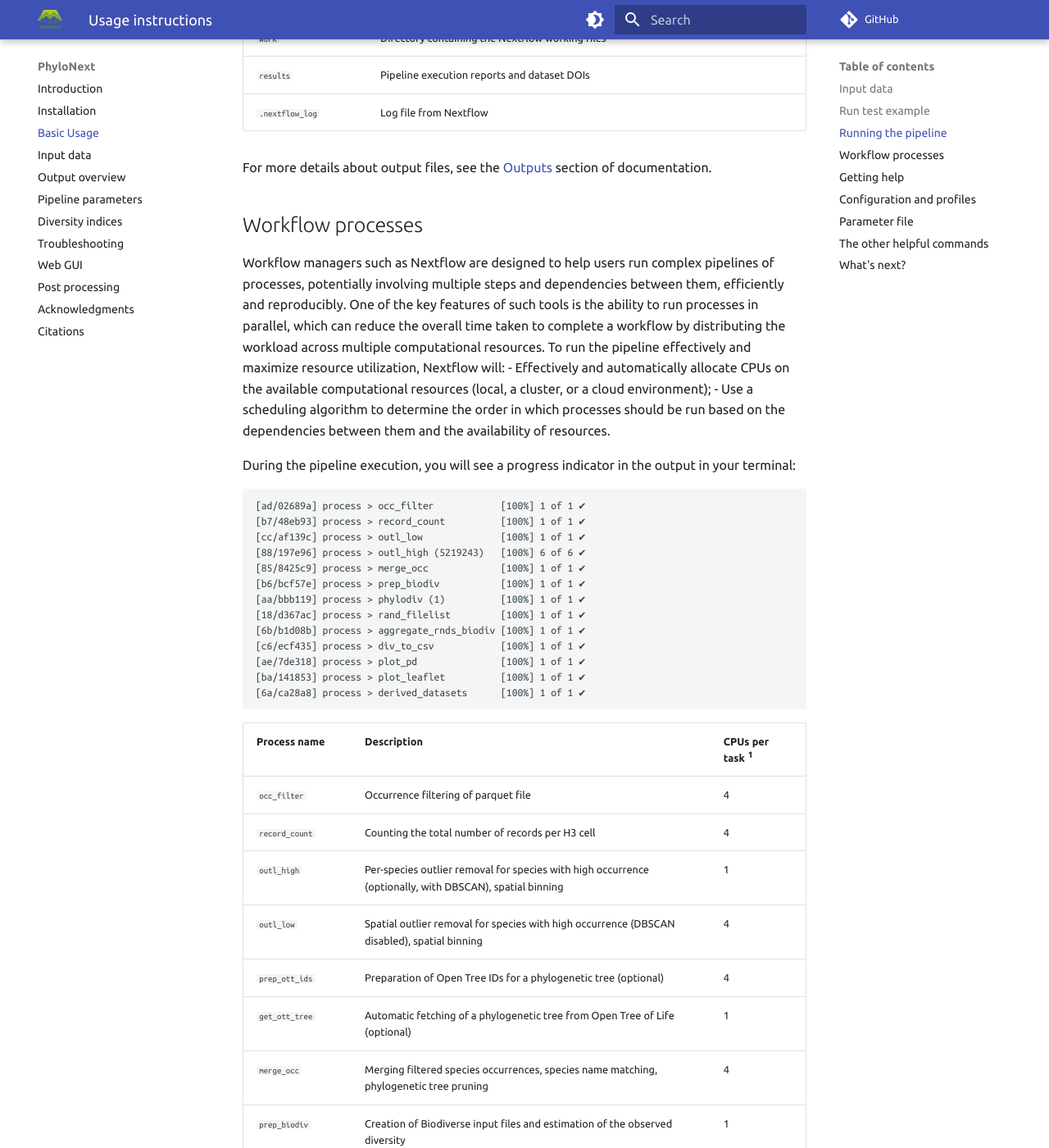
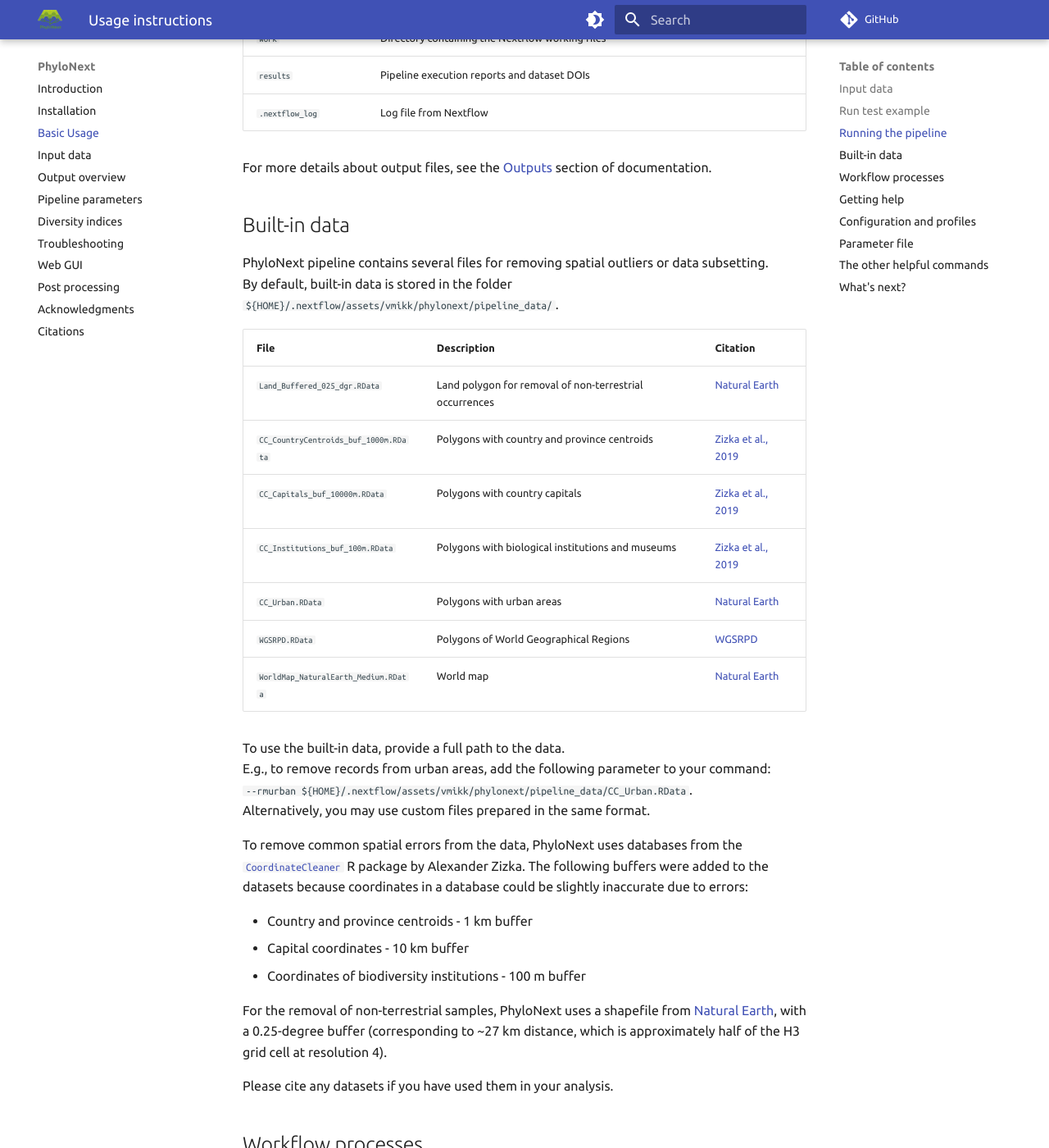
Before and after one commit to vmikk/phylonext_manual, an MkDocs documentation site: the page built from docs/usage.md, in a window 1280 px wide and 1400 px high, scrolled down 1404 px. Shown: the whole window at 82% size. Built offline with MkDocs 1.6.1 and Material for MkDocs 9.7.7, drawn with Linux system fonts in a browser that asks for light colours; comment, search, counter and statistics services are not loaded.

Commit message:
Built-in data

```diff
--- a/docs/usage.md
+++ b/docs/usage.md
@@ -52,6 +52,41 @@ Note that the pipeline will create the following files in your working directory
 | `.nextflow_log`         | Log file from Nextflow                                                                      |
 
 For more details about output files, see the [Outputs](outputs.md) section of documentation.
+
+
+## Built-in data
+
+PhyloNext pipeline contains several files for removing spatial outliers or data subsetting.
+By default, built-in data is stored in the folder `${HOME}/.nextflow/assets/vmikk/phylonext/pipeline_data/`.
+
+| File                                  | Description                                             | Citation                                                                                      |
+| ------------------------------------- | ------------------------------------------------------- | --------------------------------------------------------------------------------------------- |
+| `Land_Buffered_025_dgr.RData`         | Land polygon for removal of non-terrestrial occurrences | [Natural Earth](https://www.naturalearthdata.com/)                                            |
+| `CC_CountryCentroids_buf_1000m.RData` | Polygons with country and province centroids            | [Zizka et al., 2019](https://besjournals.onlinelibrary.wiley.com/doi/10.1111/2041-210X.13152) |
+| `CC_Capitals_buf_10000m.RData`        | Polygons with country capitals                          | [Zizka et al., 2019](https://besjournals.onlinelibrary.wiley.com/doi/10.1111/2041-210X.13152) |
+| `CC_Institutions_buf_100m.RData`      | Polygons with biological institutions and museums       | [Zizka et al., 2019](https://besjournals.onlinelibrary.wiley.com/doi/10.1111/2041-210X.13152) |
+| `CC_Urban.RData`                      | Polygons with urban areas                               | [Natural Earth](https://www.naturalearthdata.com/)                                            |
+| `WGSRPD.RData`                        | Polygons of World Geographical Regions                  | [WGSRPD](https://www.tdwg.org/standards/wgsrpd/)                                              |
+| `WorldMap_NaturalEarth_Medium.RData`  | World map                                               | [Natural Earth](https://www.naturalearthdata.com/)                                            |
+
+To use the built-in data, provide a full path to the data.
+E.g., to remove records from urban areas, add the following parameter to your command:
+`--rmurban ${HOME}/.nextflow/assets/vmikk/phylonext/pipeline_data/CC_Urban.RData`.
+Alternatively, you may use custom files prepared in the same format.
+
+To remove common spatial errors from the data, PhyloNext uses databases
+from the [`CoordinateCleaner`](https://ropensci.github.io/CoordinateCleaner/) R package by Alexander Zizka.
+The following buffers were added to the datasets because coordinates in a database could be slightly inaccurate due to errors:
+
+- Country and province centroids - 1 km buffer
+- Capital coordinates - 10 km buffer
+- Coordinates of biodiversity institutions - 100 m buffer
+
+
+For the removal of non-terrestrial samples, PhyloNext uses a shapefile from [Natural Earth](https://www.naturalearthdata.com/),
+with a 0.25-degree buffer (corresponding to ~27 km distance, which is approximately half of the H3 grid cell at resolution 4).
+
+Please cite any datasets if you have used them in your analysis.
 
 
 ## Workflow processes
```
